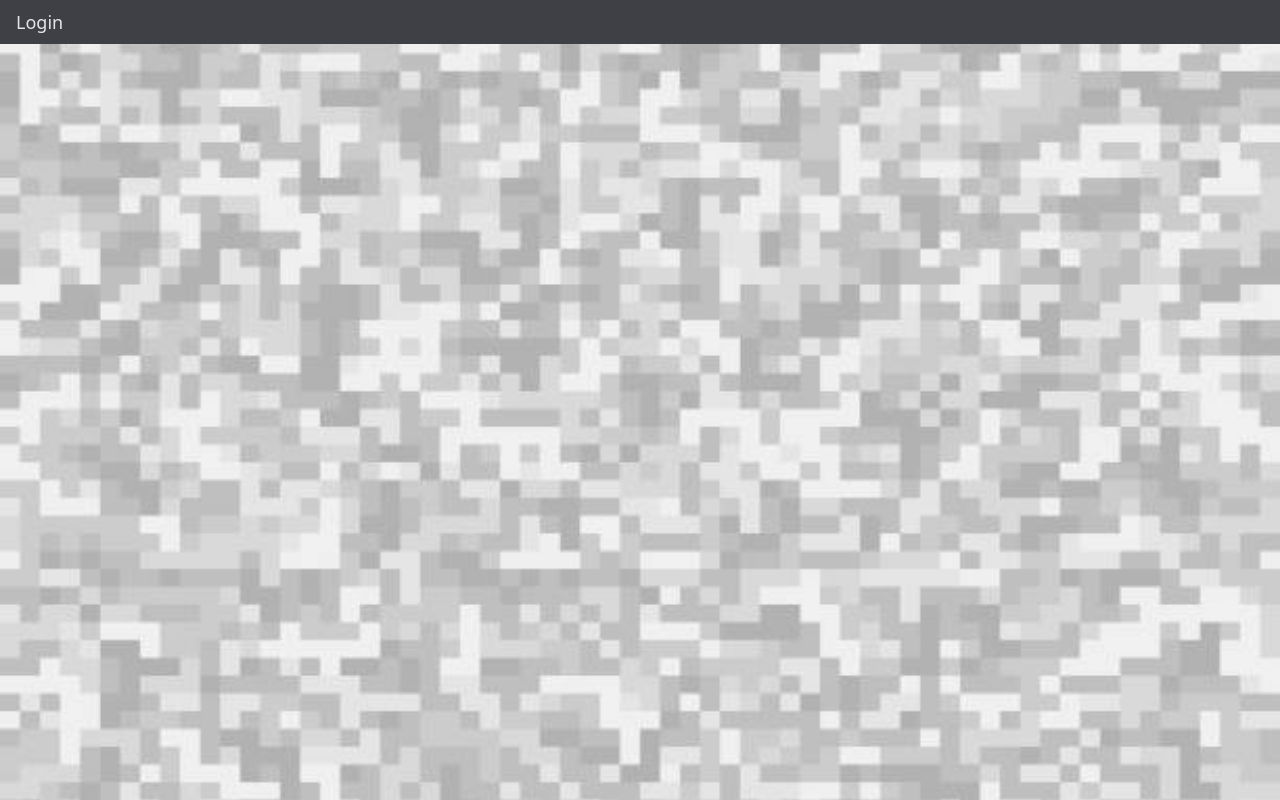
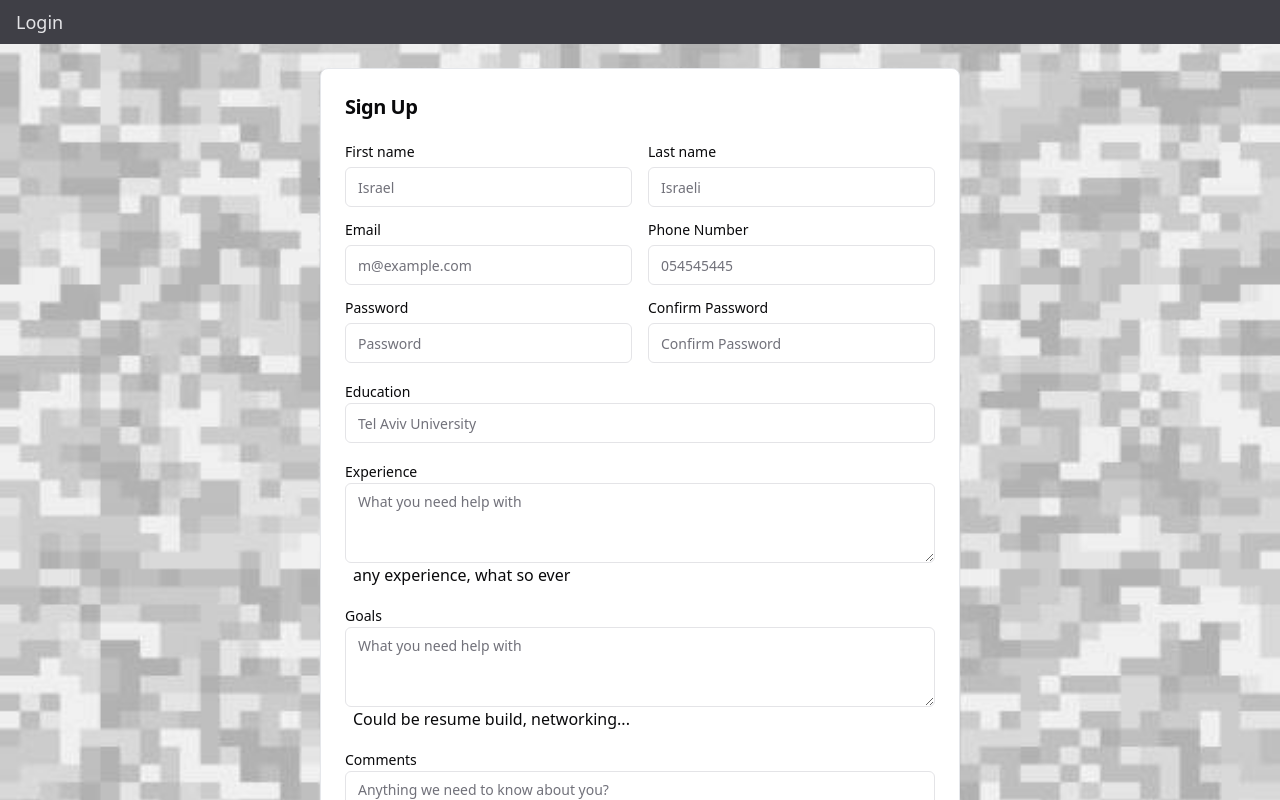
Before and after one commit to EliGandin/KraviTech, a React (Vite) app in the folder client/: page /signup/menti in a window 1280 px wide. Before the commit this address had no page. Shown: the top 800 px of the page. Built offline with nearby package versions, Linux system fonts and the light colour scheme.

Commit message:
continued work on signup

```diff
--- a/client/src/Layout.tsx
+++ b/client/src/Layout.tsx
@@ -8,6 +8,8 @@ import Tables from "./pages/Tables";
 import Mentors from "./pages/Mentors";
 import Mentis from "./pages/Mentis";
 import Login from "./pages/Login";
+import SignupMentor from "./pages/Signup/SignupMentor";
+import SignupMenti from "./pages/Signup/SignupMenti";
 
 const Layout = () => {
   return (
@@ -17,11 +19,13 @@ const Layout = () => {
       <Routes>
         <Route path="/" element={<HomePage />} />
         <Route path="/dashboard" element={<Dashboard />} />
-        <Route path="/tables" element={<Tables />} />
-        <Route path="/mentors" element={<Mentors />} />
-        <Route path="/mentis" element={<Mentis />} />
+        <Route path="/app/tables" element={<Tables />} />
+        <Route path="/app/mentors" element={<Mentors />} />
+        <Route path="/app/mentis" element={<Mentis />} />
 
         <Route path="/login" element={<Login />} />
+        <Route path="/signup/mentor" element={<SignupMentor />} />
+        <Route path="/signup/menti" element={<SignupMenti />} />
       </Routes>
     </Router>
   );
--- /dev/null
+++ b/client/src/components/ui/textarea.tsx
@@ -0,0 +1,24 @@
+import * as React from "react"
+
+import { cn } from "@/lib/utils"
+
+export interface TextareaProps
+  extends React.TextareaHTMLAttributes<HTMLTextAreaElement> {}
+
+const Textarea = React.forwardRef<HTMLTextAreaElement, TextareaProps>(
+  ({ className, ...props }, ref) => {
+    return (
+      <textarea
+        className={cn(
+          "flex min-h-[80px] w-full rounded-md border border-input bg-background px-3 py-2 text-sm ring-offset-background placeholder:text-muted-foreground focus-visible:outline-none focus-visible:ring-2 focus-visible:ring-ring focus-visible:ring-offset-2 disabled:cursor-not-allowed disabled:opacity-50",
+          className
+        )}
+        ref={ref}
+        {...props}
+      />
+    )
+  }
+)
+Textarea.displayName = "Textarea"
+
+export { Textarea }
--- /dev/null
+++ b/client/src/pages/Signup/SignupMenti.tsx
@@ -0,0 +1,182 @@
+import { Button } from "@/components/ui/button";
+import { Card, CardContent, CardHeader, CardTitle } from "@/components/ui/card";
+import { Input } from "@/components/ui/input";
+import { Label } from "@/components/ui/label";
+import { Textarea } from "@/components/ui/textarea";
+import { zodResolver } from "@hookform/resolvers/zod";
+import { Controller, useForm } from "react-hook-form";
+import { Link } from "react-router-dom";
+import { z } from "zod";
+
+const formSchema = z
+  .object({
+    firstName: z.string({ required_error: "Name is required" }),
+    lastName: z.string(),
+    email: z.string().email(),
+    password: z
+      .string()
+      .min(4, { message: "Password must be at least 4 characters long" }),
+    confirmPassword: z.string(),
+    phoneNumber: z.string(),
+    goals: z.string(),
+    education: z.string().optional(),
+    experience: z.string().optional(),
+    comments: z.string().optional(),
+  })
+  .refine((data) => data.password === data.confirmPassword, {
+    message: "Passwords do not match",
+    path: ["confirmPassword"],
+  });
+
+const SignupMenti = () => {
+  const form = useForm<z.infer<typeof formSchema>>({
+    resolver: zodResolver(formSchema),
+    defaultValues: {
+      firstName: "",
+      lastName: "",
+      email: "",
+      password: "",
+      confirmPassword: "",
+      phoneNumber: "",
+    },
+  });
+
+  return (
+    <Card className="mx-auto mt-6 w-1/2">
+      <CardHeader>
+        <CardTitle className="text-xl">Sign Up</CardTitle>
+      </CardHeader>
+      <CardContent>
+        <div className="grid gap-4">
+          <div className="grid grid-cols-2 gap-4">
+            <div className="grid gap-2">
+              <Label>First name</Label>
+              <Controller
+                name="firstName"
+                control={form.control}
+                render={({ field }) => (
+                  <Input placeholder="Israel" {...field} />
+                )}
+              />
+            </div>
+
+            <div className="grid gap-2">
+              <Label>Last name</Label>
+              <Controller
+                name="lastName"
+                control={form.control}
+                render={({ field }) => (
+                  <Input placeholder="Israeli" {...field} />
+                )}
+              />
+            </div>
+          </div>
+
+          <div className="grid grid-cols-2 gap-4">
+            <div className="grid gap-2">
+              <Label>Email</Label>
+              <Controller
+                name="email"
+                control={form.control}
+                render={({ field }) => (
+                  <Input placeholder="m@example.com" {...field} />
+                )}
+              />
+            </div>
+
+            <div className="grid gap-2">
+              <Label>Phone Number</Label>
+              <Controller
+                name="phoneNumber"
+                control={form.control}
+                render={({ field }) => (
+                  <Input placeholder="054545445" {...field} />
+                )}
+              />
+            </div>
+          </div>
+
+          <div className="grid grid-cols-2 gap-4">
+            <div className="grid gap-2">
+              <Label>Password</Label>
+              <Controller
+                name="password"
+                control={form.control}
+                render={({ field }) => (
+                  <Input placeholder="Password" {...field} />
+                )}
+              />
+            </div>
+
+            <div className="grid gap-2">
+              <Label>Confirm Password</Label>
+              <Input placeholder="Confirm Password" />
+            </div>
+          </div>
+
+          <div>
+            <Label>Education</Label>
+            <Controller
+              name="education"
+              control={form.control}
+              render={({ field }) => (
+                <Input placeholder="Tel Aviv University" {...field} />
+              )}
+            />
+          </div>
+
+          <div>
+            <Label>Experience</Label>
+            <Controller
+              name="experience"
+              control={form.control}
+              render={({ field }) => (
+                <Textarea placeholder="What you need help with" {...field} />
+              )}
+            />
+            <p className="ml-2">any experience, what so ever</p>
+          </div>
+
+          <div>
+            <Label>Goals</Label>
+            <Controller
+              name="goals"
+              control={form.control}
+              render={({ field }) => (
+                <Textarea placeholder="What you need help with" {...field} />
+              )}
+            />
+            <p className="ml-2">Could be resume build, networking...</p>
+          </div>
+
+          <div>
+            <Label>Comments</Label>
+            <Controller
+              name="goals"
+              control={form.control}
+              render={({ field }) => (
+                <Textarea
+                  placeholder="Anything we need to know about you?"
+                  {...field}
+                />
+              )}
+            />
+          </div>
+
+          <Button type="submit" className="w-full">
+            Create an account
+          </Button>
+        </div>
+
+        <div className="mt-4 text-center text-sm">
+          Already have an account?{" "}
+          <Link to="#" className="underline">
+            Sign in
+          </Link>
+        </div>
+      </CardContent>
+    </Card>
+  );
+};
+
+export default SignupMenti;
--- /dev/null
+++ b/client/src/pages/Signup/SignupMentor.tsx
@@ -0,0 +1,5 @@
+const SignupMentor = () => {
+  return <div>HELLO</div>;
+};
+
+export default SignupMentor;
--- /dev/null
+++ b/client/src/services/signupServices.ts
@@ -0,0 +1,7 @@
+import axios from "axios";
+
+import { IMentiSignup } from "@/global/interfaces/userInterfaces";
+
+export const userSignup = async (data: IMentiSignup): Promise<void> => {
+  return await axios.post("http://localhost:8000/user/signup/menti", data);
+};
```
Also changed, not shown: client/src/global/interfaces/userInterfaces.ts (+13 -2 lines).
